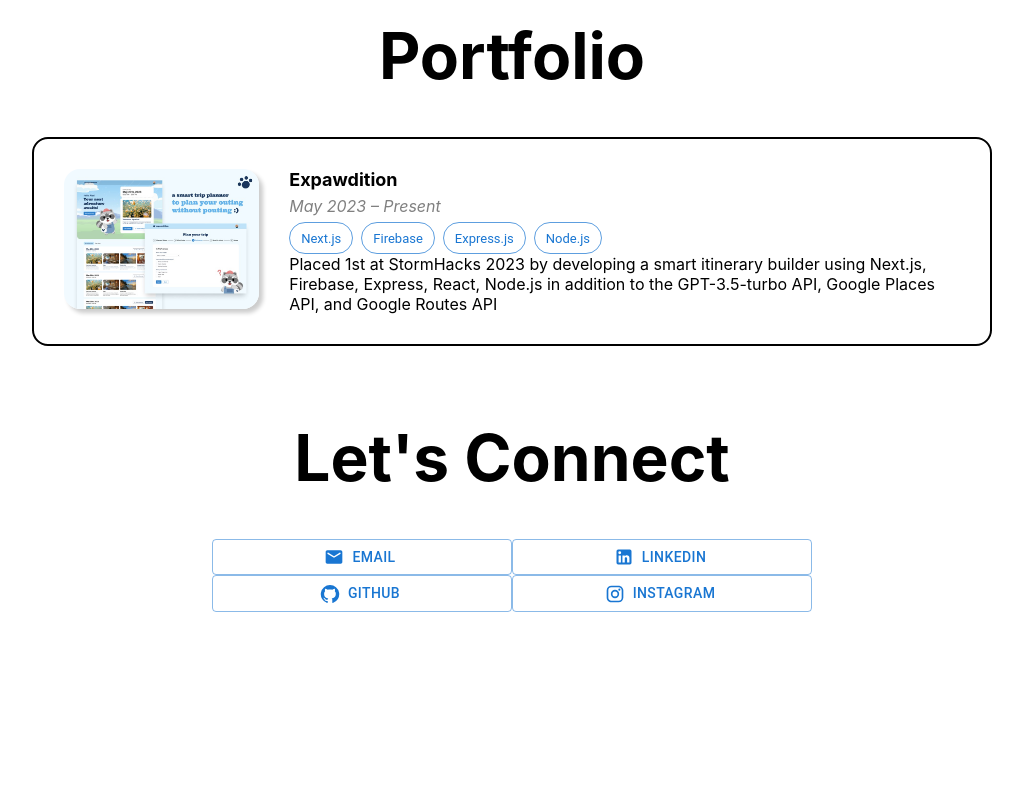
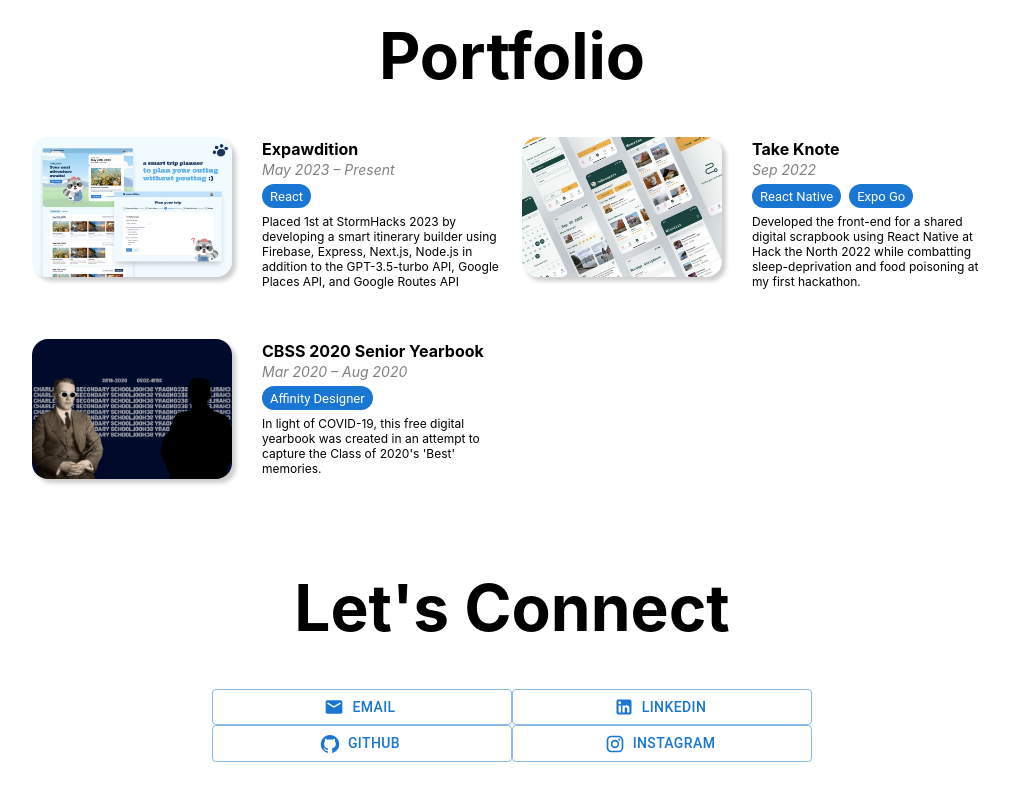
Before and after one commit to tarynwou/me, a Next.js app in the folder nextjs-blog/: page / in a window 1280 px wide. Shown: the part 3734-4534 px from the top of the page, without its empty margins (128-1151 px from the left). Before the commit the page ends 4446 px from the top, so only its background shows below. Built offline with nearby package versions, Linux system fonts and the light colour scheme.

Commit message:
added more projects and changed portfolio section format

```diff
--- a/nextjs-blog/components/Portfolio.tsx
+++ b/nextjs-blog/components/Portfolio.tsx
@@ -8,20 +8,37 @@
 				Portfolio
 			</h1>
 
+			<div className={styles.projectCardContainer}>
 				<ProjectCard
 					projectName="Expawdition"
 					imgSrc="/images/expawdition.jpeg"
 					projectUrl="https://devpost.com/software/expawdition"
 					projectDate="May 2023 – Present"
-				projectDescription="Placed 1st at StormHacks 2023 by developing a smart itinerary builder using Next.js, Firebase, Express, React, Node.js
+					projectDescription="Placed 1st at StormHacks 2023 by developing a smart itinerary
+				builder using Firebase, Express, Next.js, Node.js
 				in addition to the GPT-3.5-turbo API, Google Places API, and Google Routes API"
-				projectTechnologies={[
-					"Next.js",
-					"Firebase",
-					"Express.js",
-					"Node.js",
-				]}
+					projectTechnologies={["React"]}
 				/>
+
+				<ProjectCard
+					projectName="Take Knote"
+					imgSrc="/images/take-knote.jpeg"
+					projectUrl="https://devpost.com/software/take-knote"
+					projectDate="Sep 2022"
+					projectDescription="Developed the front-end for a shared digital scrapbook using React Native at Hack the North 2022 while combatting sleep-deprivation and food poisoning at my first hackathon."
+					projectTechnologies={["React Native", "Expo Go"]}
+				/>
+
+				<ProjectCard
+					projectName="CBSS 2020 Senior Yearbook"
+					imgSrc="/images/cbss-yearbook.png"
+					projectUrl="https://drive.google.com/file/d/1NoC3PIEn6J_FA206PSI2UfJgesn0F67z/view?usp=sharing"
+					projectDate="Mar 2020 – Aug 2020"
+					projectDescription="In light of COVID-19, this free digital yearbook was created in
+					an attempt to capture the Class of 2020's 'Best' memories."
+					projectTechnologies={["Affinity Designer"]}
+				/>
+			</div>
 		</>
 	);
 }
--- a/nextjs-blog/components/ProjectCard.tsx
+++ b/nextjs-blog/components/ProjectCard.tsx
@@ -23,14 +23,19 @@
 			<Stack>
 				<h3 className={styles.projectName}>{props.projectName}</h3>
 				<p className={styles.projectDate}>{props.projectDate}</p>
-				<Stack direction="row" spacing={1}>
+				<Stack
+					className={styles.projectTechnologies}
+					direction="row"
+					spacing={1}
+				>
 					{list.map((technology, index) => (
 						<Chip
 							className={styles.projectTechnology}
 							key={index}
 							label={technology}
-							variant="outlined"
+							variant="filled"
 							color="primary"
+							size="small"
 						/>
 					))}
 				</Stack>
--- a/nextjs-blog/styles/sections.module.css
+++ b/nextjs-blog/styles/sections.module.css
@@ -134,44 +134,58 @@
 	padding-right: 5px;
 }
 
+.projectCardContainer {
+	align-self: center;
+	max-width: 960px;
+	display: flex;
+	flex-wrap: wrap;
+	justify-content: space-between;
+	gap: 0px;
+}
+
 .projectCard {
-	min-width: 960px;
+	width: 470px;
 	text-align: left;
 	background-color: white;
 	align-self: center;
-	padding: 30px;
-	padding-right: 50px;
-	padding-bottom: 10px;
-	border-radius: 16px;
+	/* padding: 30px; */
+	/* padding-right: 30px; */
+	/* padding-bottom: 10px; */
+	/* border-radius: 16px;
 	border-width: 2px;
 	border-style: solid;
-	border-color: black;
-	margin-right: 60px;
-	margin-left: 60px;
+	border-color: black; */
+	/* margin-right: 60px;
+	margin-left: 60px; */
 	margin-bottom: 30px;
 }
 
 .projectImageContainer {
 	margin-right: 30px;
+	min-width: 200px;
+	max-width: 200px;
+	min-height: 140px;
+	max-height: 140px;
 }
 
 .projectImage {
-	height: 140px;
-	width: 450px;
+	width: 100%;
+	height: 100%;
+	object-fit: cover;
 	border-radius: 16px;
 	box-shadow: 4px 4px 4px rgba(0, 0, 0, 0.2);
 }
 
 .projectName {
-	font-size: 18px;
+	font-size: 16px;
 	font-weight: 700;
-	margin: 0;
-	margin-bottom: 6px;
+	margin-top: 2px;
+	margin-bottom: 2px;
 	font-family: "San Francisco", "SF Pro Text", Inter, -apple-system, Roboto;
 }
 
 .projectDate {
-	font-size: 16px;
+	font-size: 14px;
 	font-weight: 400;
 	font-style: italic;
 	margin: 0;
@@ -181,8 +195,13 @@
 	color: grey;
 }
 
+.projectTechnologies {
+	margin-bottom: 6px;
+}
+
 .projectDescription {
 	margin-bottom: 20px;
+	font-size: 12px;
 }
 
 .contactSection {
```
Also changed, not shown: nextjs-blog/public/images/cbss-yearbook.png (added), nextjs-blog/public/images/take-knote.jpeg (added). Lines whose indentation alone changed are shown as unchanged.
